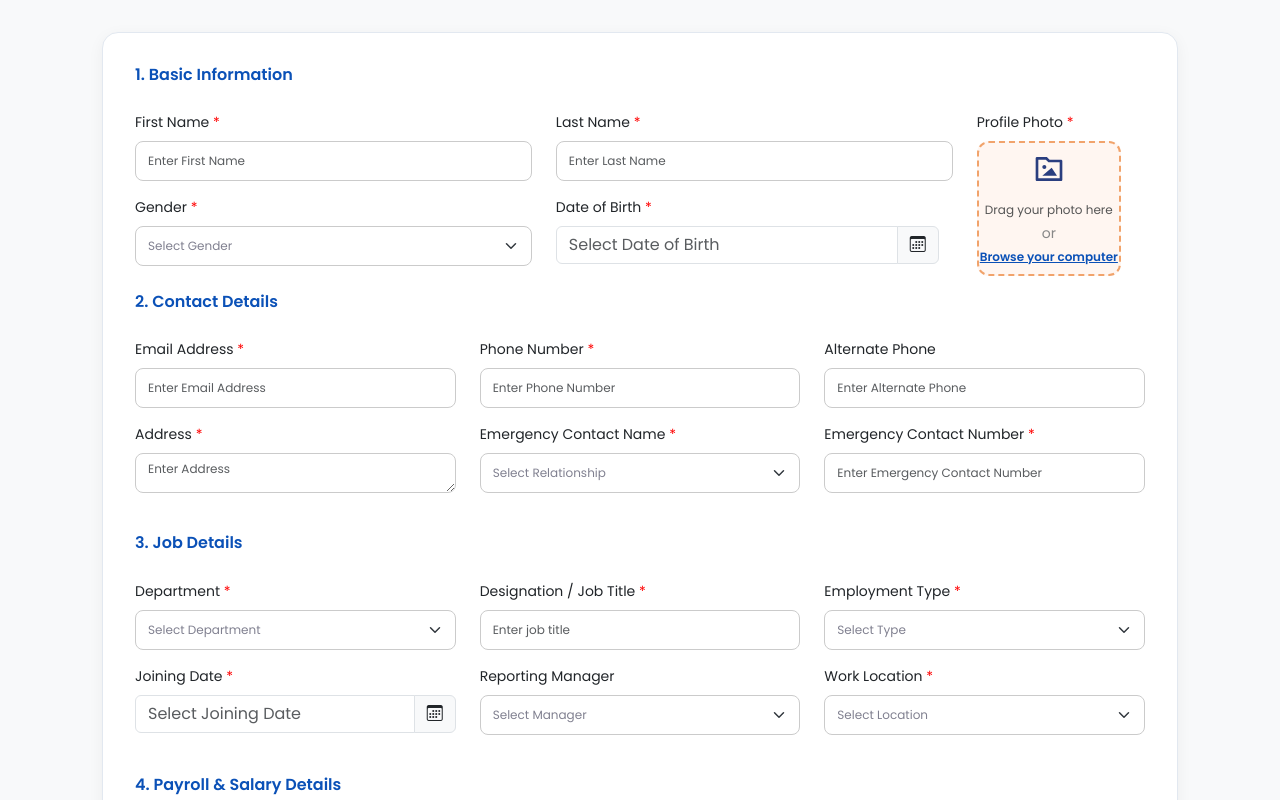
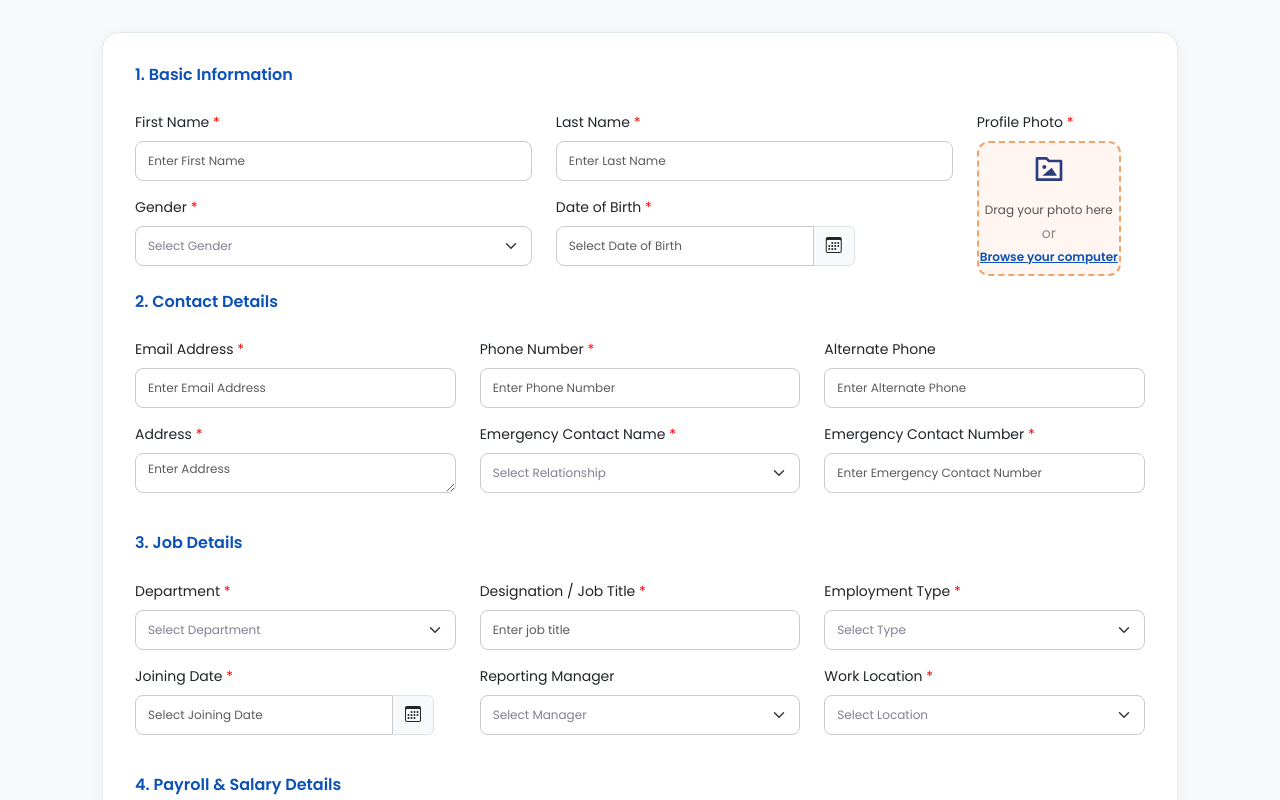
Before and after one commit to rajeshthap/BrainRockWebsite, a React (Create React App) app: page /HrRegistration in a window 1280 px wide. Shown: the top 800 px of the page. Built offline with nearby package versions, Linux system fonts and the light colour scheme; no server answers; the HTML template or start-up script is replaced by a standard one.

Commit message:
style.css

```diff
--- a/src/componets/custom/style.css
+++ b/src/componets/custom/style.css
@@ -64,9 +64,18 @@ body {
   --br-space-1100: 44px;
   --br-space-1200: 48px;
 }
-
+.br-upload-box.drag-over, .br-doc-box.drag-over {
+  border: 2px dashed #007bff;
+  background-color: rgba(0, 123, 255, 0.1);
+  transform: scale(1.02);
+  transition: all 0.3s ease;
+}
 .main-mobile-header {
   display: none;
+}
+.br-alert-feedback{
+  font-size: var(--br-space-250);
+  color: #ff0000;
 }
 .br-label {
     font-size: var(--br-space-350);
@@ -79,6 +88,14 @@ body {
     border: 1px solid var(--br-search-border);
     color: #808090;
     font-size: var(--br-space-300);
+}
+.br-date-picker {
+  width: 100%;
+ height: 40px;
+    border-radius: var(--br-space-200);
+    border: 1px solid var(--br-search-border);
+    color: #808090;
+    font-size: var(--br-space-300) !important;
 }
 .br-basic-info h1{
        font-size: var(--br-space-400);
```
